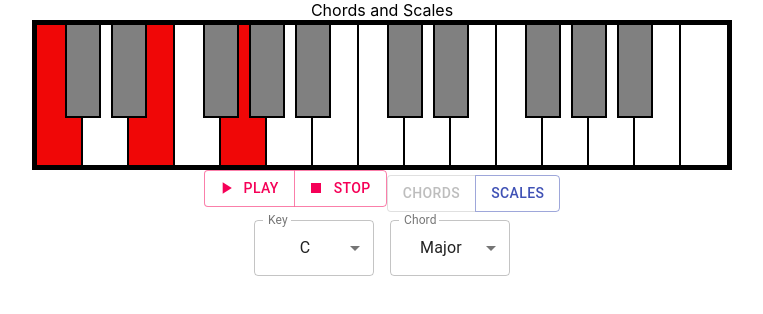
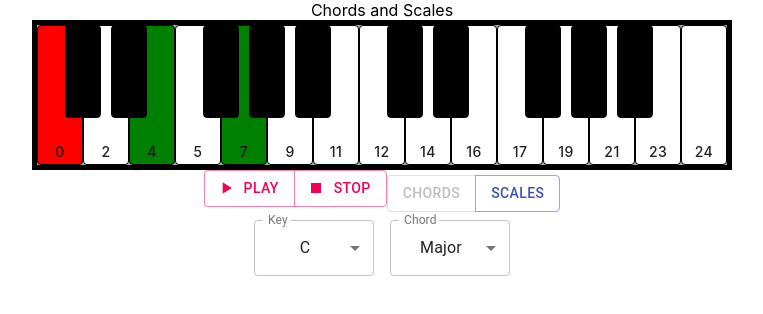
Before and after one commit to martink-rsa/ChordsAndScales, a React (Create React App) app: page / in a window 1280 px wide. Shown: the top 314 px of the page, without its empty margins (258-1021 px from the left). Built offline with nearby package versions, Linux system fonts and the light colour scheme.

Commit message:
Testing out ways to handle custom CSS for keys

```diff
--- a/src/Components/Keyboard/Keyboard.js
+++ b/src/Components/Keyboard/Keyboard.js
@@ -1,5 +1,6 @@
 import React from 'react';
 import './Keyboard.css';
+import KeyboardKey from '../KeyboardKey/KeyboardKey';
 
 function Keyboard(props) {
   // Keyboard index layout
@@ -18,6 +19,9 @@ function Keyboard(props) {
     const amtNormalKeys = totalKeys - keysBlack.length; // No. normal keys
     const widthNormalKey = totalColumns / amtNormalKeys; // Width of normal keys
     let keysNormalCounter = 0; // Used for calculating beginning position
+
+    const templateActive = [2];
+
     for (let i = 0; i < totalKeys; i += 1) {
       if (!keysBlack.includes(i)) {
         const gridColumnStart = keysNormalCounter * widthNormalKey + 1;
@@ -30,7 +34,7 @@ function Keyboard(props) {
           gridRowEnd: 3,
           style: 'normal',
           zIndex: 1,
-          keyClass: 'keyboard-key-normal',
+          keyClass: 'normal',
           note: props.musicalKeysAvailable[i % 12].value,
           octave: Math.floor(i / 12),
         });
@@ -55,7 +59,7 @@ function Keyboard(props) {
           gridRowEnd: 2,
           style: 'black',
           zIndex: 2,
-          keyClass: 'keyboard-key-black',
+          keyClass: 'normal',
           note: props.musicalKeysAvailable[i % 12].value,
           octave: Math.floor(i / 12),
         });
@@ -63,15 +67,16 @@ function Keyboard(props) {
     }
     // Change the template keys to enabled
     for (let i = 0; i < template.length; i += 1) {
-      if (keys[template[i]].style === 'normal') {
-        keys[template[i]].keyClass = 'keyboard-key-normal-enabled';
-      } else {
-        keys[template[i]].keyClass = 'keyboard-key-black-enabled';
-      }
+      keys[template[i]].keyClass = 'enabled';
+    }
+
+    // Change the template keys to active
+    for (let i = 0; i < templateActive.length; i += 1) {
+      keys[template[i]].keyClass = 'active';
     }
     // Set no border on the last key
-    keys[keys.length - 1].keyClass =
-      keys[keys.length - 1].keyClass + ' keyboard-key-normal-noborders';
+    /* keys[keys.length - 1].keyClass =
+      keys[keys.length - 1].keyClass + ' keyboard-key-normal-noborders'; */
     return keys;
   };
 
@@ -79,6 +84,9 @@ function Keyboard(props) {
     <div className="keyboard-wrapper">
       <div className="keyboard-container">
         {generateKeys(75, 25, props.template).map(key => {
+          return <KeyboardKey key={`kbk${key.id}`} details={key} />;
+        })}
+        {/*         {generateKeys(75, 25, props.template).map(key => {
           return (
             <div
               onClick={() =>
@@ -100,7 +108,7 @@ function Keyboard(props) {
               {null}
             </div>
           );
-        })}
+        })} */}
       </div>
     </div>
   );
--- /dev/null
+++ b/src/Components/KeyboardKey/KeyboardKey.css
@@ -0,0 +1,11 @@
+.normal {
+  /* background: yellow !important; */
+}
+
+.enabled {
+  background: green !important;
+}
+
+.active {
+  background: red !important;
+}
--- /dev/null
+++ b/src/Components/KeyboardKey/KeyboardKey.js
@@ -0,0 +1,108 @@
+import React from 'react';
+import {
+  createMuiTheme,
+  withStyles,
+  makeStyles,
+  ThemeProvider,
+} from '@material-ui/core/styles';
+import Button from '@material-ui/core/Button';
+import { useState } from 'react';
+import './KeyboardKey.css';
+
+function KeyboardKey(props) {
+  const [keyState, setKeyState] = useState('normal');
+  console.log(props.details);
+  const {
+    id,
+    gridColumnStart,
+    gridColumnEnd,
+    gridRowStart,
+    gridRowEnd,
+    style,
+    zIndex,
+    keyClass,
+  } = props.details;
+
+  let keyColor;
+  if (style === 'normal') {
+    keyColor = 'white';
+  } else {
+    keyColor = 'black';
+  }
+
+  const NoteButton = withStyles({
+    root: {
+      display: 'flex',
+      alignItems: 'flex-end',
+      boxSizing: 'border-box',
+      margin: 0,
+      padding: 0,
+      width: 'auto',
+      minWidth: 'inherit',
+      height: 'auto',
+      boxShadow: 'none',
+      textTransform: 'none',
+      border: '1px solid',
+      backgroundColor: keyColor,
+      // backgroundColor: 'green',
+      borderColor: 'black',
+      fontFamily: [
+        '-apple-system',
+        'BlinkMacSystemFont',
+        '"Segoe UI"',
+        'Roboto',
+        '"Helvetica Neue"',
+        'Arial',
+        'sans-serif',
+        '"Apple Color Emoji"',
+        '"Segoe UI Emoji"',
+        '"Segoe UI Symbol"',
+      ].join(','),
+      '&:hover': {
+        backgroundColor: '#0069d9',
+        borderColor: 'black',
+        boxShadow: 'none',
+      },
+      '&:active': {
+        /* boxShadow: 'none',
+        backgroundColor: '#0062cc',
+        borderColor: '#005cbf', */
+      },
+      '&:focus': {
+        /* boxShadow: '0 0 0 0.2rem rgba(0,123,255,.5)', */
+      },
+    },
+  })(Button);
+
+  let customClass = '';
+  const getClass = () => {
+    console.log('getClass');
+    console.log(keyClass);
+    if (keyClass === 'normal') {
+      customClass = 'normal';
+    } else if (keyClass === 'enabled') {
+      customClass = 'enabled';
+    } else if (keyClass === 'active') {
+      customClass = 'active';
+    }
+    return customClass;
+  };
+
+  console.log(props.id);
+  return (
+    <NoteButton
+      style={{
+        gridColumnStart,
+        gridColumnEnd,
+        gridRowStart,
+        gridRowEnd,
+        zIndex,
+      }}
+      className={getClass()}
+    >
+      {id}
+    </NoteButton>
+  );
+}
+
+export default KeyboardKey;
```
